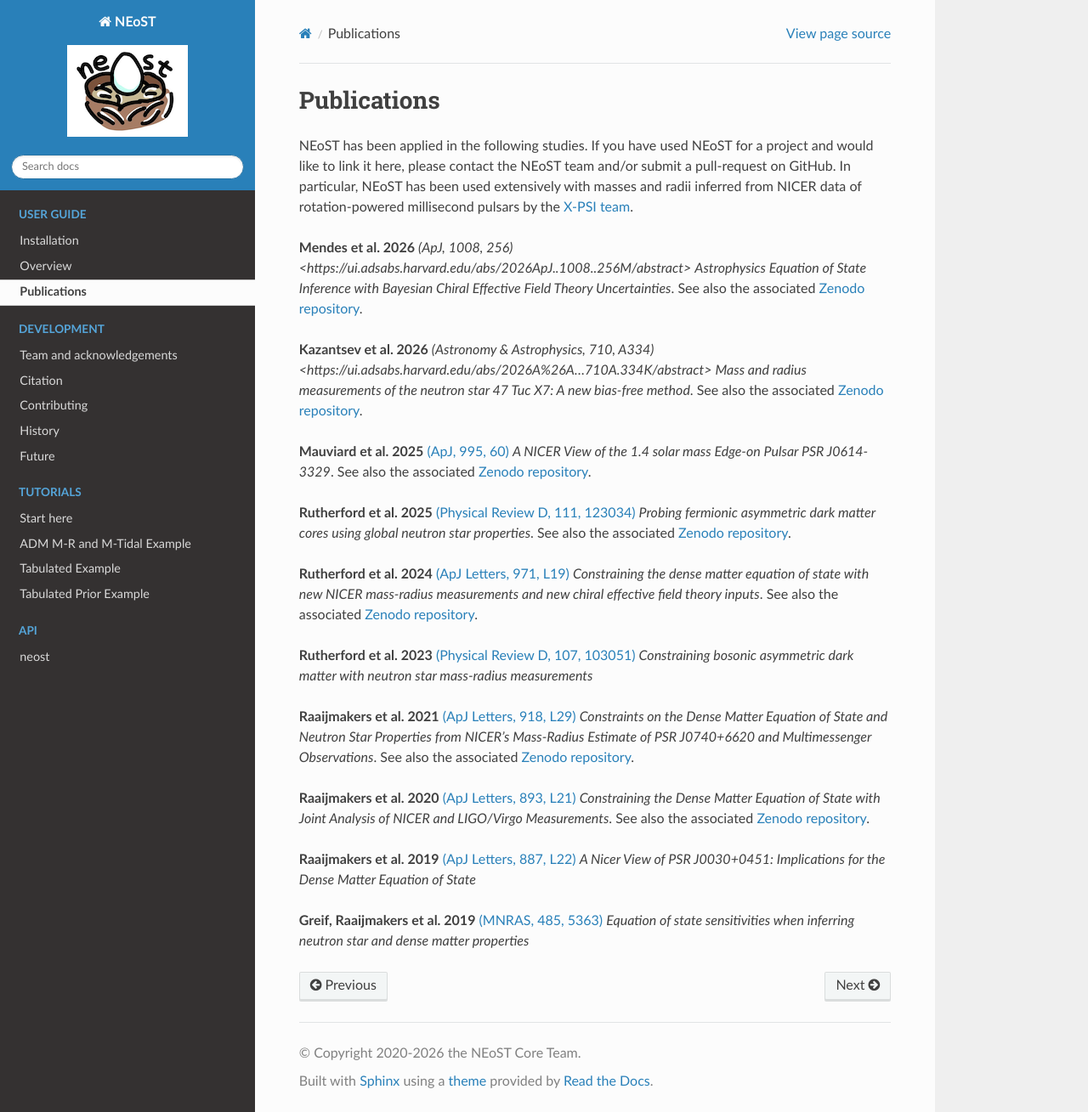
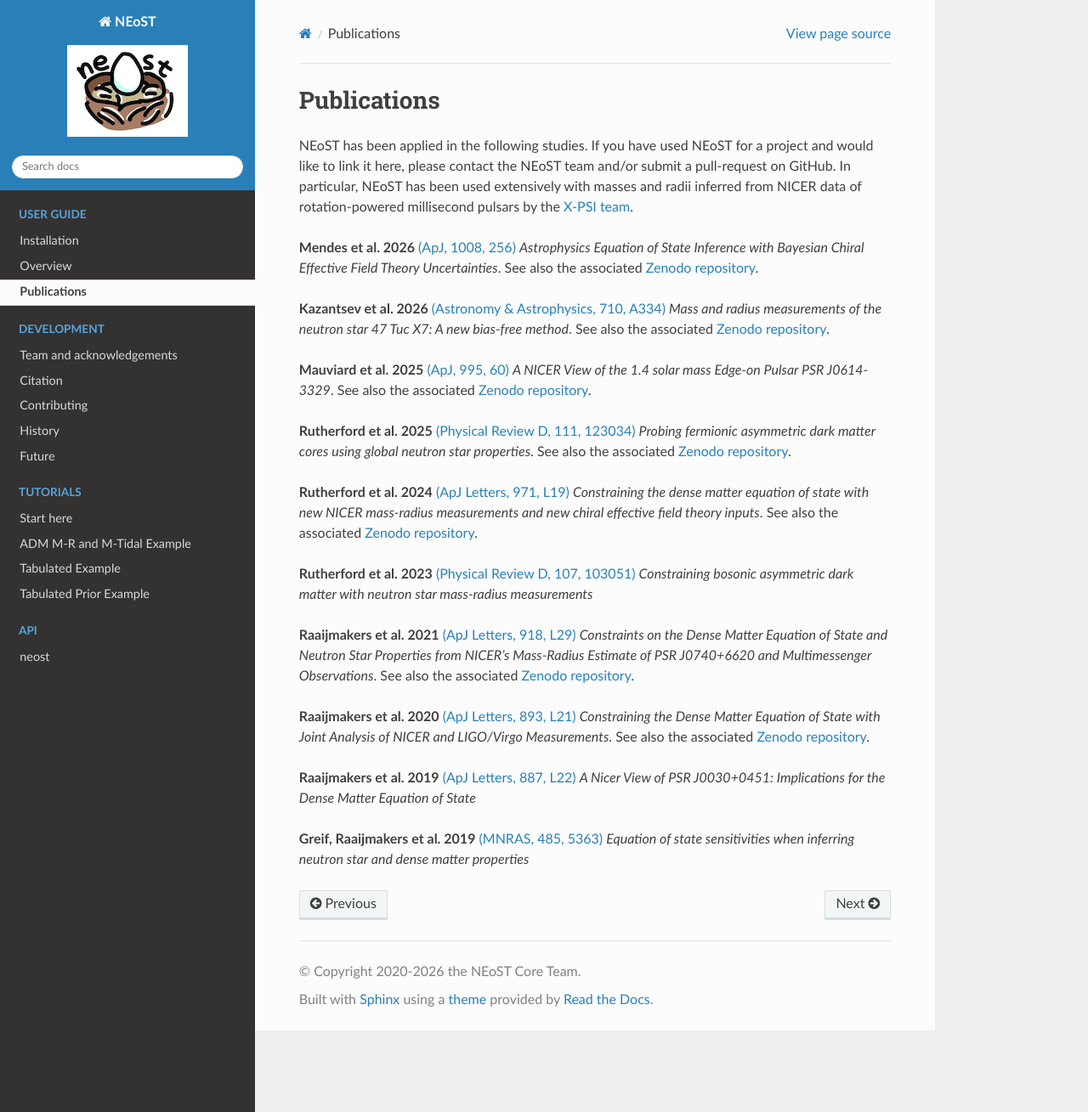
Before and after one commit to xpsi-group/neost, a Sphinx documentation site: the page built from docs/source/applications.rst, in a window 1280 px wide and 1309 px high. Shown: the whole window at 85% size. Built offline with Sphinx 7.4.7 and the Read the Docs theme 3.1.0, drawn with Linux system fonts in a browser that asks for light colours; pages that are not in the unit, such as notebooks, are missing from menus; the version number is read from the project's files by our own code.

Commit message:
Correct links in publications page

```diff
--- a/docs/source/applications.rst
+++ b/docs/source/applications.rst
@@ -5,12 +5,12 @@ Publications
 
 NEoST has been applied in the following studies. If you have used NEoST for a project and would like to link it here, please contact the NEoST team and/or submit a pull-request on GitHub.  In particular, NEoST has been used extensively with masses and radii inferred from NICER data of rotation-powered millisecond pulsars by the `X-PSI team <https://xpsi-group.github.io/xpsi/index.html>`_.
 
-**Mendes et al. 2026** `(ApJ, 1008, 256) <https://ui.adsabs.harvard.edu/abs/2026ApJ..1008..256M/abstract>` *Astrophysics Equation of State Inference with Bayesian Chiral Effective Field Theory Uncertainties*.  See also the associated `Zenodo repository`__.
+**Mendes et al. 2026** `(ApJ, 1008, 256) <https://ui.adsabs.harvard.edu/abs/2026ApJ..1008..256M/abstract>`_ *Astrophysics Equation of State Inference with Bayesian Chiral Effective Field Theory Uncertainties*.  See also the associated `Zenodo repository`__.
 
 .. _Zenodo26b: https://doi.org/10.5281/zenodo.21416452
 __ Zenodo26b_
 
-**Kazantsev et al. 2026** `(Astronomy & Astrophysics, 710, A334) <https://ui.adsabs.harvard.edu/abs/2026A%26A...710A.334K/abstract>` *Mass and radius measurements of the neutron star 47 Tuc X7: A new bias-free method*. See also the associated `Zenodo repository`__.
+**Kazantsev et al. 2026** `(Astronomy & Astrophysics, 710, A334) <https://ui.adsabs.harvard.edu/abs/2026A%26A...710A.334K/abstract>`_ *Mass and radius measurements of the neutron star 47 Tuc X7: A new bias-free method*. See also the associated `Zenodo repository`__.
 
 .. _Zenodo26a: https://doi.org/10.5281/zenodo.20312255
 __ Zenodo26a_
```
